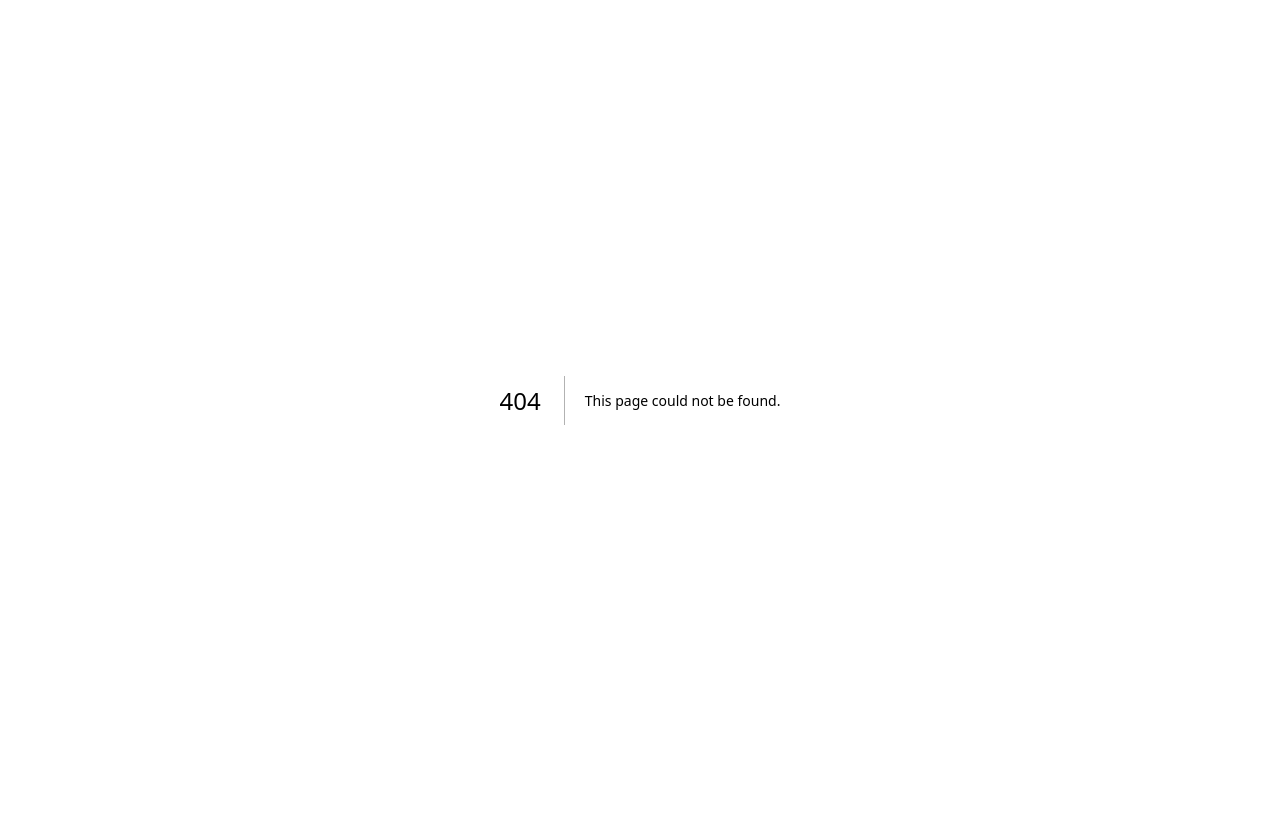
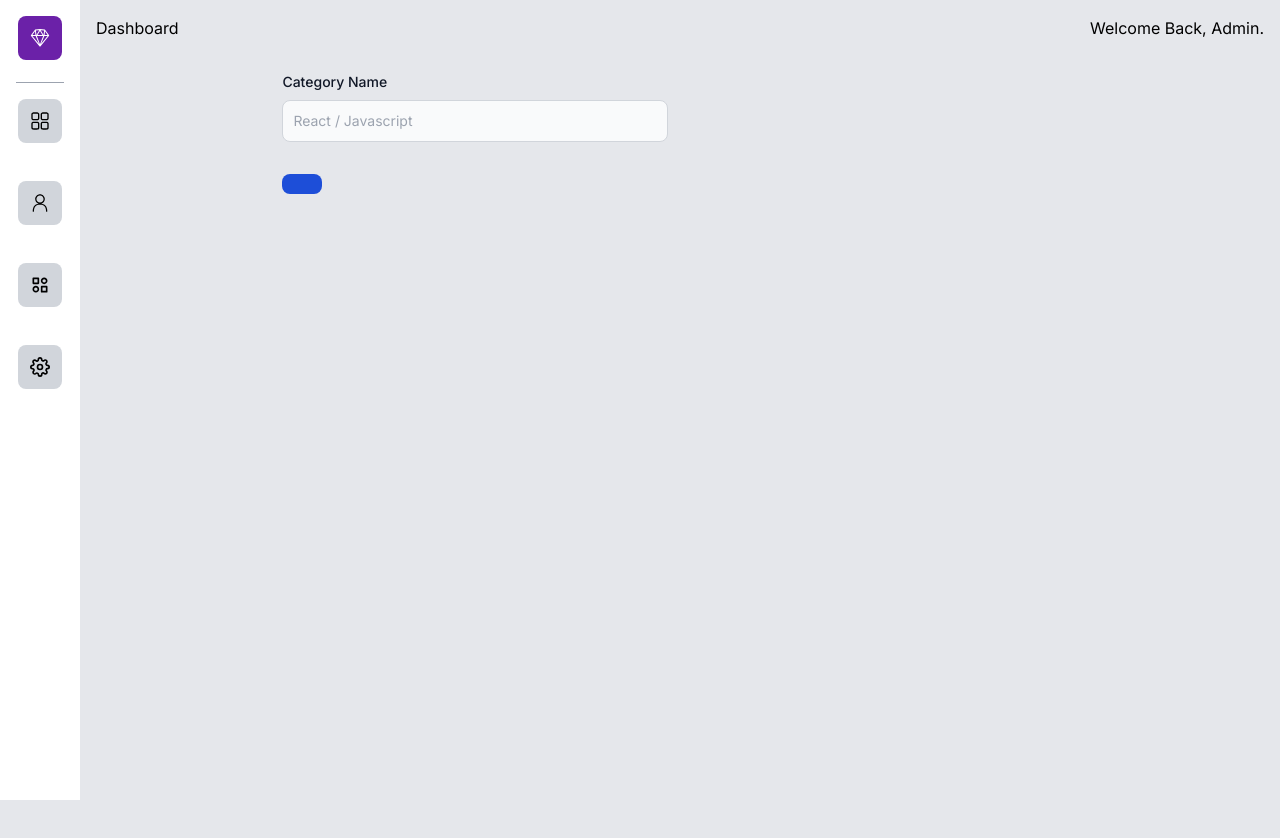
Before and after one commit to Nitin-Mharanur/rasonix-website, a Next.js app: page /dashboard/category/add in a window 1280 px wide. Before the commit this address had no page. Shown: the top 838 px of the page. Before the commit the page ends 800 px from the top, so only its background shows below. Built offline with nearby package versions, Linux system fonts and the light colour scheme.

Commit message:
Category edit added

```diff
--- /dev/null
+++ b/app/(admin)/dashboard/category/[id]/page.jsx
@@ -0,0 +1,53 @@
+'use client';
+import Add_edit_CategoryForm from '@/components/admin/Add_edit_CategoryForm';
+import React, { useEffect, useState } from 'react'
+
+const Page = ({params}) => {
+    const [name,setName]=useState('');
+    const [response,setResponse]=useState({});
+
+
+    async function fetchData() {
+        let res = await fetch(`http://127.0.0.1:8000/api/categories/${params.id}`).then(
+          (res) => res.json()
+        );
+        setName(res.name);
+      }
+      async function handleSubmit(e) {
+        e.preventDefault();
+        let res = await fetch(
+          `http://127.0.0.1:8000/api/categories/${params.id}/update`,
+          {
+            method: "PUT",
+            headers: {
+              "Content-Type": "application/json",
+            },
+            body: JSON.stringify(name),
+          }
+        ).then((res) => res.json());
+        console.log(res);
+        setName(res);
+        if (res.success) {
+          router.push("/dashboard/category");
+          // toast.success("user added successully");
+        }
+      }
+      useEffect(() => {
+        fetchData();
+      }, []);
+
+
+  return (
+    <div>
+        <Add_edit_CategoryForm
+        name={name}
+        setName={setName}
+        text='Update'
+        response={response}
+        handleSubmit={handleSubmit}
+        />
+    </div>
+  )
+}
+
+export default Page
--- /dev/null
+++ b/app/(admin)/dashboard/category/add/page.jsx
@@ -0,0 +1,11 @@
+'use client'
+import Add_edit_CategoryForm from '@/components/admin/Add_edit_CategoryForm'
+import React from 'react'
+
+export default function Page() {
+  return (
+    <div className='p-4'>
+      <Add_edit_CategoryForm/>
+    </div>
+  )
+}
--- a/app/(admin)/dashboard/category/page.jsx
+++ b/app/(admin)/dashboard/category/page.jsx
@@ -1,12 +1,59 @@
 'use client'
 import Table from '@/components/Table';
-import React from 'react'
+import Link from 'next/link';
+import React, { useEffect, useState } from 'react'
 
 function Page() {
+  const [category, setCategory]=useState([]);
+  async function fetchCategory() {
+    setLoading(true);
+    const res = await fetch("http://127.0.0.1:8000/api/categories").then((res) =>
+      res.json()
+
+    );
+    console.log('RESPONSE',res)
+    setCategory(res);
+
+  }
+  useEffect(() => {
+    fetchCategory();
+  }, []);
+  const columns = [
+    {
+      name: "Category Name",
+      selector: (row) => row.name,
+      sortable: true,
+    },
+    {
+      name: "Action",
+      selector: (row) => (
+        <div className="flex gap-2">
+          <Link
+            className="p-2  rounded-md bg-yellow-500"
+            href={`/dashboard/category/${row.id}/edit`}
+          >
+            Edit
+          </Link>
+
+        </div>
+      ),
+    },
+  ];
+  console.log('DATA',category)
   return (
+    <>
     <div className='p-4'>
-        <Table/>
+      <Table columns={columns} data={category} pagination fixedHeader />
     </div>
+     <div className="absolute top-[80%] right-4">
+     <Link
+       className="shadow-lg bg-green-500 p-2 rounded-md"
+       href={"dashboard/category/add"}
+     >
+       Add Category
+     </Link>
+   </div>
+   </>
   )
 }
 
--- a/components/admin/Add_Edit_UserForm.js
+++ b/components/admin/Add_Edit_UserForm.jsx
@@ -13,7 +13,7 @@ function Add_Edit_UserForm({
         <div className="grid gap-6 mb-6 md:grid-cols-2">
           <div>
             <label
-              for="Name"
+              htmlFor="Name"
               className="block mb-2 text-sm font-medium text-gray-900 dark:text-white"
             >
               Full Name
@@ -31,7 +31,7 @@ function Add_Edit_UserForm({
           </div>
           <div>
             <label
-              for="email"
+              htmlFor="email"
               className="block mb-2 text-sm font-medium text-gray-900 dark:text-white"
             >
               Email
@@ -50,7 +50,7 @@ function Add_Edit_UserForm({
 
           <div>
             <label
-              for="phone_no"
+              htmlFor="phone_no"
               className="block mb-2 text-sm font-medium text-gray-900 dark:text-white"
             >
               Phone number
@@ -73,7 +73,7 @@ function Add_Edit_UserForm({
           </div>
           <div>
             <label
-              for="role"
+              htmlFor="role"
               className="block mb-2 text-sm font-medium text-gray-900 dark:text-white"
             >
               Role
--- /dev/null
+++ b/components/admin/Add_edit_CategoryForm.jsx
@@ -0,0 +1,39 @@
+import React from "react";
+
+function Add_edit_CategoryForm({name,setName,text,response,submit}) {
+
+  return (
+    <div className="w-full p-4 h-screen flex justify-center">
+      <form className="w-[70%]" onSubmit={(e) => handleSubmit(e)}>
+        <div className="grid gap-6 mb-6 md:grid-cols-2">
+          <div>
+            <label
+              htmlFor="Name"
+              className="block mb-2 text-sm font-medium text-gray-900 dark:text-white"
+            >
+              Category Name
+            </label>
+            <input
+              type="text"
+              id="name"
+              name="name"
+              value={name}
+              className="bg-gray-50 border border-gray-300 text-gray-900 text-sm rounded-lg focus:ring-blue-500 focus:border-blue-500 block w-full p-2.5 dark:bg-gray-700 dark:border-gray-600 dark:placeholder-gray-400 dark:text-white dark:focus:ring-blue-500 dark:focus:border-blue-500"
+              placeholder="React / Javascript"
+              onInput={(e) => setName(e.target.value)}
+            />
+            {response?.errors?.name && <p>{response?.errors?.name[0]}</p>}
+          </div>
+        </div>
+        <button
+          type="submit"
+          className="text-white bg-blue-700 hover:bg-blue-800 focus:ring-4 focus:outline-none focus:ring-blue-300 font-medium rounded-lg text-sm w-full sm:w-auto px-5 py-2.5 text-center dark:bg-blue-600 dark:hover:bg-blue-700 dark:focus:ring-blue-800"
+        >
+          {text}
+        </button>
+      </form>
+    </div>
+  );
+}
+
+export default Add_edit_CategoryForm;
--- a/components/admin/Sidebar.jsx
+++ b/components/admin/Sidebar.jsx
@@ -37,7 +37,7 @@ const Sidebar = ({ children }) => {
             </Link>
         </div>
       </div>
-      <main className="ml-20 w-full">{children}</main>
+      <div className="ml-20 w-full">{children}</div>
     </div>
   );
 };
```
